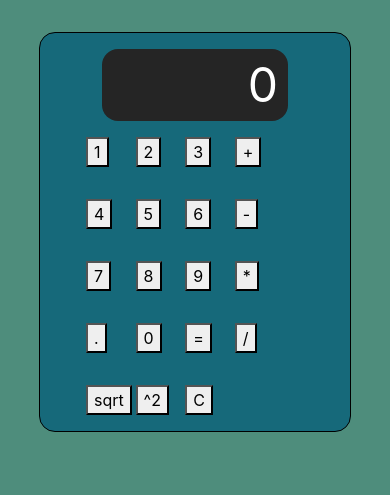
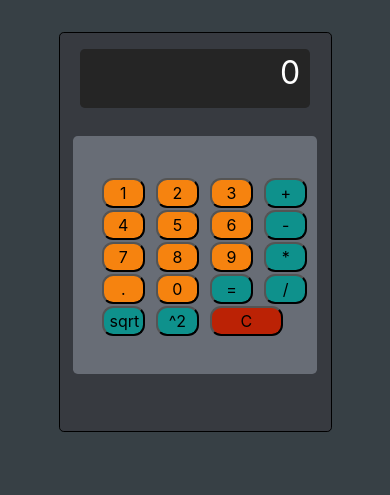
Before and after one commit to NontasPapapadopoulos/Simple-calculator, a plain HTML site: page index.html in a window 390 px wide. Shown: the part 349-844 px from the top of the page. Drawn offline with nearby package versions, Linux system fonts and the light colour scheme.

Commit message:
Update styles.css

```diff
--- a/styles.css
+++ b/styles.css
@@ -1,5 +1,5 @@
 body {
-    background-color: #4e8d7c;
+    background-color: #374045;
     text-align: center;
 }
 
@@ -14,95 +14,136 @@ h1 {
 
 .calculator {
     margin: auto;
-    margin-top: 10rem;
+    margin-top: 5rem;
     border: 1px solid black;
-    width:30%;
-    background-color: #16697a;
-    border-radius: 1rem;
-
+    width:18%;
+    height: 30rem;
+    background-color: #373a40;
+    border-radius: 0.3rem;
 }
 
-
-.btn{
-    margin:5% 5% 5% 5%;
-    padding:0 1rem 0 1rem;
-
-}
-
-.btn-danger {
-    margin-top:2rem;
-    padding-left:2rem;
-    padding-right:2rem;
-}
-
-.keys {
-    border: 1px solid black;
-    margin: 5%;
-    background-color: #f3f2da;
-    border-radius: 1rem;
-
-}
-
-#result {
-    width: 50%;
-    margin-top: 2rem;
-
-}
-
-
 .calculator-screen {
-    width: 60%;
-    height: 100%;
+    width: 85%;
+    height: 15%;
     border: none;
     background-color: #252525;
     color: #fff;
     text-align: right;
     padding-right: 10px;
     padding-left: 10px;
-    font-size: 3rem;
-    border-radius: 1rem;
+    font-size: 2rem;
+    border-radius: 0.3rem;
     margin:auto;
     margin-top:1rem;
-  }
+}
+
+
+.calculator-keys {
+    width:90%;
+    height: 60%;
+    margin:auto;
+    margin-top: 10%;
+    background-color: #686d76;
+    border-radius: 0.3rem;
+    padding: 5%;
+}
+
+button:hover {background-color: #3e8e41}
+
+button {
+    border-radius: 0.7rem;
+    width:43.2px;
+    margin-top:4%;
+    margin-bottom:4%;
+}
+
+button:active {
+  background-color: #3e8e41;
+  box-shadow: 0 5px #666;
+  transform: translateY(4px);
+}
+
+.buttons {
+   margin-top: 15%;
+}
+
+.number-button {
+    background-color: #f6830f;
+}
+
+.operation-button {
+    background-color: #0e918c;
+}
+
+.clearAll-button {
+background-color: #bb2205;
+width:100%;
+}
+
+
+
+/* #result {
+    width: 50%;
+    margin-top: 2rem;
+
+}
+ */
+
+
 
 .pressed {
     box-shadow: 0 3px 4px 0 #080001;
     opacity: 0.5;
 }
 
+
+
+
 @media  (max-width: 995px) {
 
-    .calculator {
-        width: 80%;
-        margin-top:3rem;
+    .h1 {
+        margin-left: 10%;
+        margin-right: 10%;
     }
 
-    .keys {
-        margin:5%;
+    .calculator {
+        margin: auto;
+        margin-top: 3rem;
+        border: 1px solid black;
+        width:70%;
+        height: 25rem;
+        background-color: #373a40;
+        border-radius: 0.3rem;
     }
 
-    .btn {
-        margin:5% 5% 5% 5%;
+
+    .calculator-keys {
+        width:90%;
+        height: 60%;
+        margin:auto;
+        margin-top: 10%;
+        margin-bottom: 10%;
+        background-color: #686d76;
+        border-radius: 0.3rem;
+        padding: 5%;
     }
 
+
     .col-sm-3 {
-        width: 20%;
+        width: 25%;
     }
 
-    .row {
-        padding:1rem;
-        text-align: center;
-        margin:auto;
-    }
+/*
+    .buttons {
+        margin-top: 20%;
+     } */
 
-    .btn-danger {
-        margin-top:1rem;
-        padding-left:2rem;
-        padding-right:2rem;
-    }
-    .reset {
-        margin:auto;
-        width: 30%;
-    }
 
-    }
+
+    .clearAll-button {
+        background-color: #bb2205;
+        width: 300%;
+        }
+
+
+}
```
